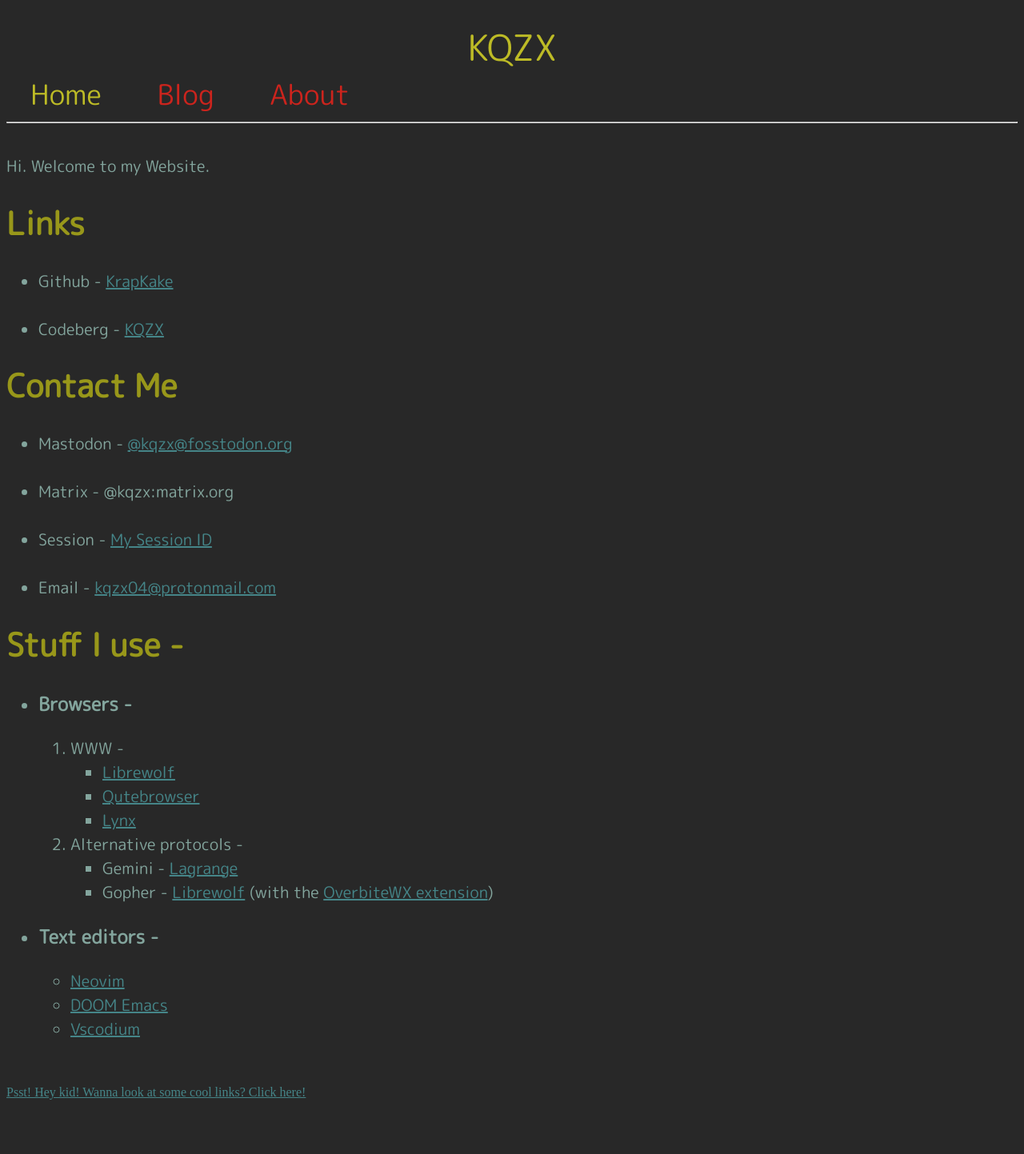
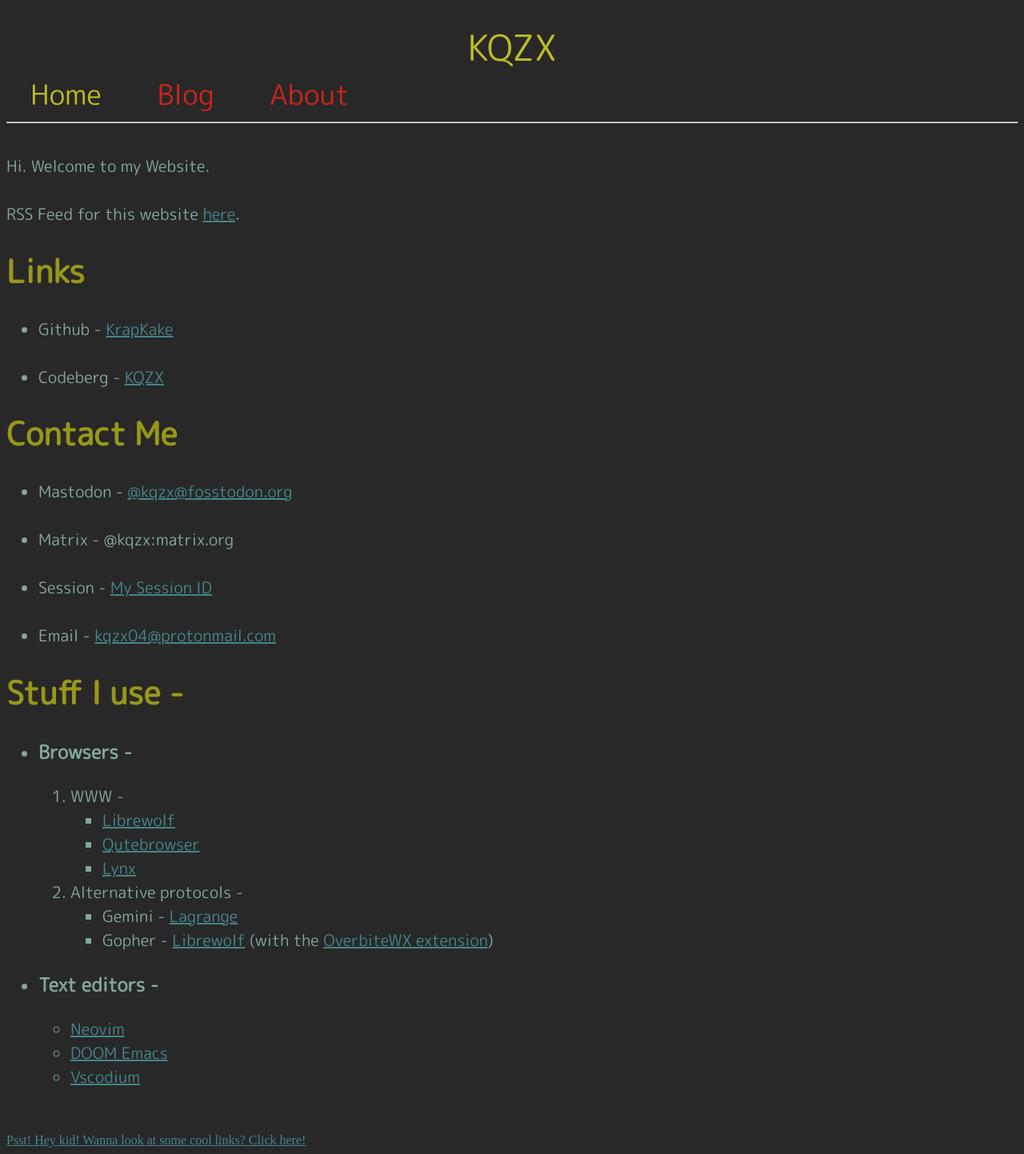
Before and after one commit to KrapKake/Website, a Jekyll site: the page built from index.html, in a window 1280 px wide. Shown: the whole page at 80% size. Built offline with Jekyll 4.4.1, drawn with Linux system fonts in a browser that asks for light colours; before the commit the page ends 1383 px from its top, so only the background shows below that.

Commit message:
Added RSS Feed link, title is now a link to home

```diff
--- a/_layouts/default.html
+++ b/_layouts/default.html
@@ -8,7 +8,7 @@
     {% seo %}
   </head>
   <body>
-    <br><div class="title" style="color: #bdbb26;">KQZX</div>
+    <br><div class="center-align"><a href="/" id="kqzx">KQZX</a></div>
     {% include header.html %}
     <hr>
     {{ content }}
--- a/_sass/main.scss
+++ b/_sass/main.scss
@@ -14,11 +14,6 @@
     text-decoration: none;
     color: #cc241d;
     font-family: 'M PLUS Rounded 1c', sans-serif;
-}
-.title {
-    font-family: 'M PLUS Rounded 1c', sans-serif;
-    font-size: 45px;
-    text-align: center;
 }
 .title1 {
     font-family: 'M PLUS Rounded 1c', sans-serif;
@@ -38,3 +33,12 @@
     color: #458588;
     transition: 0.1s;
 }
+#kqzx {
+    text-decoration: none;
+    color: #bdbb26;
+    font-size: 45px;
+    font-family: 'M PLUS Rounded 1c', sans-serif;
+}
+.center-align {
+    text-align: center;
+}
--- a/index.html
+++ b/index.html
@@ -12,6 +12,8 @@
     <div class="content">
       <br>
       Hi. Welcome to my Website.
+      <br><br>
+      RSS Feed for this website <a href="/feed.xml">here</a>.
       <br>
       <p>
       <h1 style="color: #98971a;">Links</h1>
```
Also changed, not shown: 7 other files.
